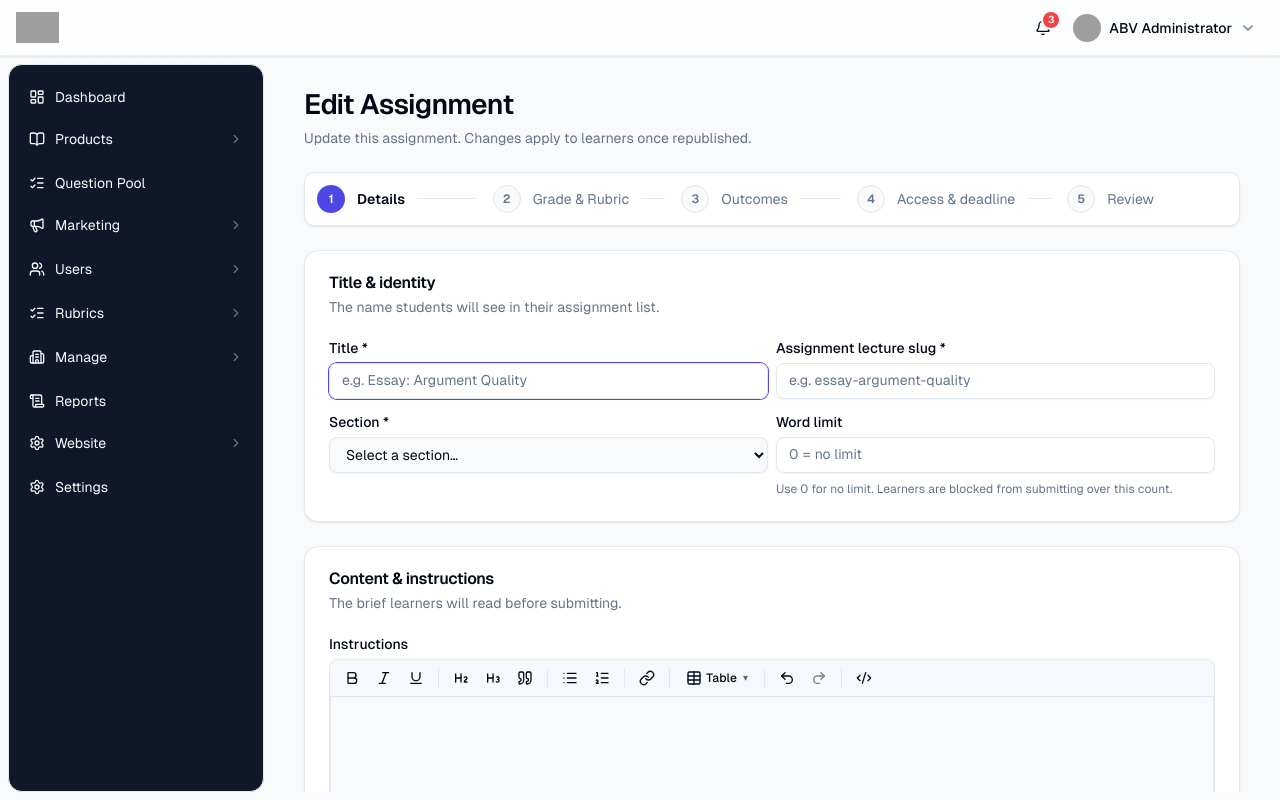
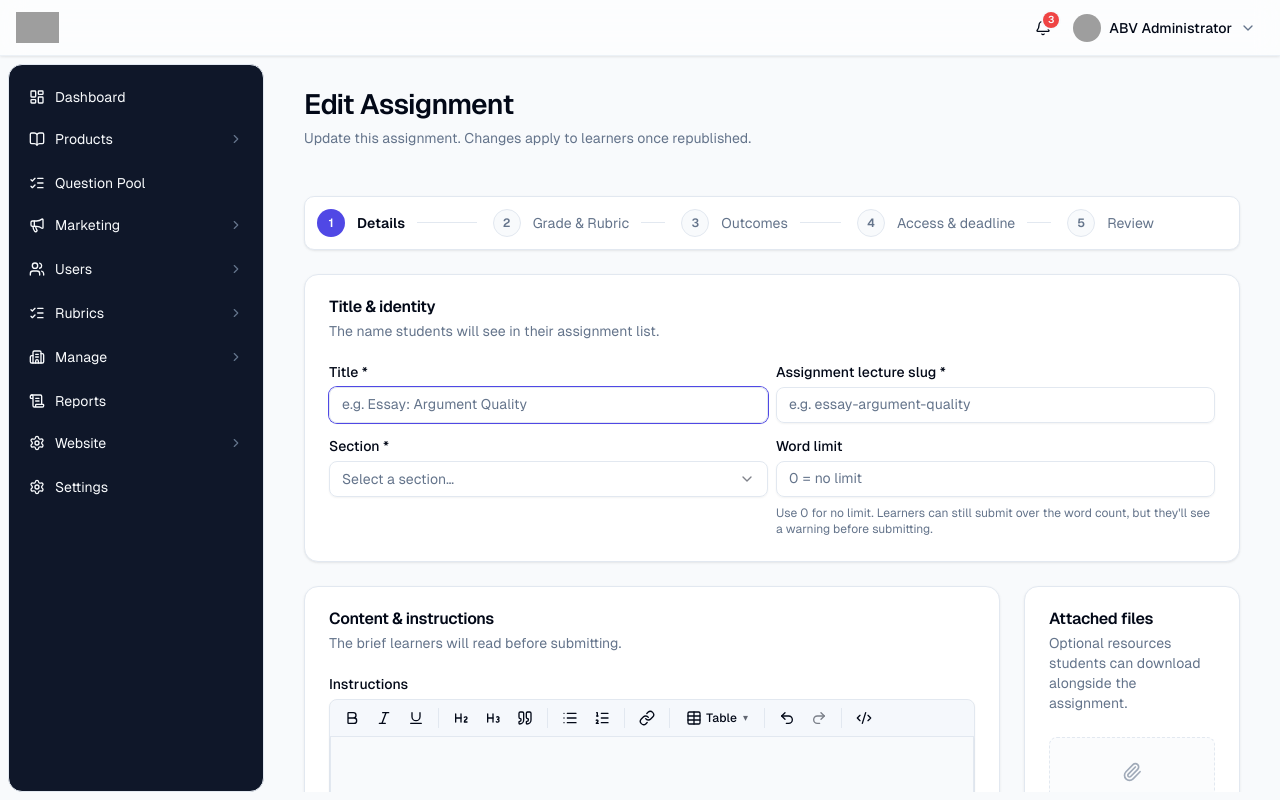
Before and after one commit to thanveer-git/enlight_lite_admin, a Next.js app: page /admin_modern/assignments/form/1 in a window 1280 px wide. Built offline with nearby package versions, Linux system fonts and the light colour scheme; grey boxes are pictures that could not be loaded.

Commit message:
Fix - design issues

```diff
--- a/components/ui/popover.tsx
+++ b/components/ui/popover.tsx
@@ -21,7 +21,7 @@ const PopoverContent = React.forwardRef<
       align={align}
       sideOffset={sideOffset}
       className={cn(
-        "z-50 w-72 rounded-md border bg-popover p-4 text-popover-foreground shadow-md outline-none data-[state=open]:animate-in data-[state=closed]:animate-out data-[state=closed]:fade-out-0 data-[state=open]:fade-in-0 data-[state=closed]:zoom-out-95 data-[state=open]:zoom-in-95 data-[side=bottom]:slide-in-from-top-2 data-[side=left]:slide-in-from-right-2 data-[side=right]:slide-in-from-left-2 data-[side=top]:slide-in-from-bottom-2 origin-[--radix-popover-content-transform-origin]",
+        "z-popover w-72 rounded-md border bg-popover p-4 text-popover-foreground shadow-md outline-none data-[state=open]:animate-in data-[state=closed]:animate-out data-[state=closed]:fade-out-0 data-[state=open]:fade-in-0 data-[state=closed]:zoom-out-95 data-[state=open]:zoom-in-95 data-[side=bottom]:slide-in-from-top-2 data-[side=left]:slide-in-from-right-2 data-[side=right]:slide-in-from-left-2 data-[side=top]:slide-in-from-bottom-2 origin-[--radix-popover-content-transform-origin]",
         className
       )}
       {...props}
--- a/components/ui/searchable-select.tsx
+++ b/components/ui/searchable-select.tsx
@@ -120,7 +120,7 @@ export function SearchableSelect(props: SearchableSelectProps) {
   };
 
   return (
-    <Popover open={open} onOpenChange={setOpen} modal={false}>
+    <Popover open={open} onOpenChange={setOpen}>
       <PopoverTrigger asChild>
         <button
           type="button"
@@ -136,7 +136,9 @@ export function SearchableSelect(props: SearchableSelectProps) {
           <span className={cn("line-clamp-1", !triggerLabel && "text-muted-foreground")}>
             {triggerLabel ?? placeholder}
           </span>
-          <ChevronDown className="h-4 w-4 shrink-0 opacity-50" />
+          <span className="flex shrink-0 items-center">
+            <ChevronDown className="h-4 w-4 opacity-50" />
+          </span>
         </button>
       </PopoverTrigger>
       <PopoverContent
@@ -185,6 +187,7 @@ export function SearchableSelect(props: SearchableSelectProps) {
                     selected && "bg-accent/50",
                   )}
                 >
+                  {multiple && (
                     <Checkbox
                       checked={selected}
                       onCheckedChange={() => toggle(opt.value)}
@@ -192,6 +195,7 @@ export function SearchableSelect(props: SearchableSelectProps) {
                       aria-hidden
                       className="pointer-events-none"
                     />
+                  )}
                   <div className="flex min-w-0 flex-1 flex-col">
                     <span className="truncate">{opt.label}</span>
                     {opt.description && (
--- a/features/assignments/wizard/components/access-rule-card.tsx
+++ b/features/assignments/wizard/components/access-rule-card.tsx
@@ -125,7 +125,7 @@ export function AccessRuleCard({
 
         {rule.audience === "single" && (
           <div className="grid gap-2">
-            <Label htmlFor={`student-${rule.id}`}>Student</Label>
+            <Label htmlFor={`student-${rule.id}`}>Learners</Label>
             <SearchableSelect
               triggerId={`student-${rule.id}`}
               value={rule.studentIds[0] ?? ""}
--- a/features/assignments/wizard/components/file-list.tsx
+++ b/features/assignments/wizard/components/file-list.tsx
@@ -43,7 +43,7 @@ export function FileList({ files, onChange }: FileListProps) {
         </label>
       ) : (
         <div className="space-y-2">
-          <ul className="grid gap-1 sm:grid-cols-2">
+          <ul className="grid gap-1">
             {files.map((f) => (
               <li
                 key={f.id}
--- a/features/assignments/wizard/steps/step-details.tsx
+++ b/features/assignments/wizard/steps/step-details.tsx
@@ -6,6 +6,7 @@ import { RichTextEditor } from "@/components/composite/rich-text-editor";
 import { FormSection } from "@/components/composite/form-section";
 import { Input } from "@/components/ui/input";
 import { Label } from "@/components/ui/label";
+import { SearchableSelect } from "@/components/ui/searchable-select";
 import { FileList } from "@/features/assignments/wizard/components/file-list";
 import type { AssignmentDraft } from "@/features/assignments/wizard/types";
 import { SECTIONS } from "@/features/assignments/seed";
@@ -54,19 +55,15 @@ export function StepDetails({ draft, onPatch }: StepDetailsProps) {
         <div className="grid items-start gap-2 sm:grid-cols-2">
           <div className="grid gap-2">
             <Label htmlFor="asg-section">Section *</Label>
-            <select
-              id="asg-section"
+            <SearchableSelect
+              triggerId="asg-section"
               value={draft.sectionId ?? ""}
-              onChange={(e) => onPatch({ sectionId: e.target.value || null })}
-              className="h-9 rounded-md border border-input bg-background px-3 text-sm shadow-sm focus-visible:outline-none focus-visible:ring-1 focus-visible:ring-ring"
-            >
-              <option value="">Select a section…</option>
-              {SECTIONS.map((s) => (
-                <option key={s.id} value={s.id}>
-                  {s.name}
-                </option>
-              ))}
-            </select>
+              onChange={(v) => onPatch({ sectionId: v || null })}
+              options={SECTIONS.map((s) => ({ value: s.id, label: s.name }))}
+              placeholder="Select a section…"
+              searchPlaceholder="Search sections…"
+              emptyMessage="No sections found."
+            />
           </div>
 
           <div className="grid gap-2">
@@ -84,13 +81,15 @@ export function StepDetails({ draft, onPatch }: StepDetailsProps) {
               }
             />
             <p className="text-xs text-muted-foreground">
-              Use 0 for no limit. Learners are blocked from submitting over this count.
+              Use 0 for no limit. Learners can still submit over the word count, but they&apos;ll see a warning before submitting.
             </p>
           </div>
         </div>
       </FormSection>
 
+      <div className="grid gap-6 lg:grid-cols-4">
         <FormSection
+          className="lg:col-span-3"
           title="Content & instructions"
           description="The brief learners will read before submitting."
         >
@@ -106,11 +105,13 @@ export function StepDetails({ draft, onPatch }: StepDetailsProps) {
         </FormSection>
 
         <FormSection
+          className="lg:col-span-1"
           title="Attached files"
           description="Optional resources students can download alongside the assignment."
         >
           <FileList files={draft.files} onChange={(files) => onPatch({ files })} />
         </FormSection>
       </div>
+    </div>
   );
 }
--- a/features/assignments/wizard/steps/step-review.tsx
+++ b/features/assignments/wizard/steps/step-review.tsx
@@ -34,14 +34,6 @@ const STEP_LABEL: Record<ValidationStep, string> = {
   outcomes: "Step 3",
   access: "Step 4",
   review: "Step 5",
-};
-
-const STEP_TITLE: Record<ValidationStep, string> = {
-  details: "Details",
-  grade: "Grade",
-  outcomes: "Outcomes",
-  access: "Access & deadline",
-  review: "Review",
 };
 
 function formatDate(iso: string | null): string {
@@ -241,7 +233,7 @@ function Section({ title, step, onJumpToStep, actions, children }: SectionProps)
             className="inline-flex items-center gap-1 text-xs font-medium text-primary hover:underline"
           >
             <Edit3 className="size-3" />
-            Edit {STEP_LABEL[step]} · {STEP_TITLE[step]}
+            Edit {STEP_LABEL[step]}
           </button>
         </div>
       </div>
--- a/features/rubrics/wizard/rubric-wizard.tsx
+++ b/features/rubrics/wizard/rubric-wizard.tsx
@@ -15,7 +15,7 @@
  * `StepReview` components used by the route page so behaviour stays
  * identical between the two entry points.
  */
-import { useEffect, useMemo, useState } from "react";
+import { useEffect, useMemo, useRef, useState } from "react";
 
 import { ArrowLeft, ArrowRight, Save } from "lucide-react";
 
@@ -69,6 +69,21 @@ export function RubricWizard({
   const [draft, setDraft] = useState<RubricDraft | null>(null);
   const [submitting, setSubmitting] = useState(false);
   const [maxReachedIdx, setMaxReachedIdx] = useState(0);
+
+  const stepperSentinelRef = useRef<HTMLDivElement | null>(null);
+  const stepperRef = useRef<HTMLOListElement | null>(null);
+  useEffect(() => {
+    const sentinel = stepperSentinelRef.current;
+    const stepper = stepperRef.current;
+    if (!sentinel || !stepper || compact) return;
+    const observer = new IntersectionObserver(
+      ([entry]) =>
+        stepper.setAttribute("data-stuck", entry.isIntersecting ? "false" : "true"),
+      { threshold: [1] },
+    );
+    observer.observe(sentinel);
+    return () => observer.disconnect();
+  }, [compact]);
 
   useEffect(() => {
     let cancelled = false;
@@ -234,10 +249,13 @@ export function RubricWizard({
 
   return (
     <div className={cn("flex w-full flex-col gap-4", className)}>
+      {!compact && <div ref={stepperSentinelRef} aria-hidden className="h-0 w-full" />}
       <ol
+        ref={stepperRef}
         aria-label="Wizard steps"
         className={cn(
-          "flex w-full items-center gap-2 overflow-x-auto rounded-lg border bg-card p-3 shadow-soft",
+          "flex w-full items-center gap-2 overflow-x-auto rounded-lg border bg-card p-3 shadow-soft data-[stuck=true]:rounded-t-none",
+          !compact && "sticky top-0 z-sticky",
           compact && "p-2",
         )}
       >
--- a/templates/wizard-page.tsx
+++ b/templates/wizard-page.tsx
@@ -1,4 +1,4 @@
-import type { ReactNode } from "react";
+import { useEffect, useRef, type ReactNode } from "react";
 
 import { Breadcrumb, type BreadcrumbItem } from "@/components/composite/breadcrumb";
 import { PageHeader } from "@/components/composite/page-header";
@@ -42,15 +42,33 @@ export function WizardPage({
   const currentIdx = steps ? steps.findIndex((s) => s.id === currentStep) : 0;
   const safeIdx = currentIdx === -1 ? 0 : currentIdx;
 
+  const sentinelRef = useRef<HTMLDivElement | null>(null);
+  const stepperRef = useRef<HTMLOListElement | null>(null);
+
+  useEffect(() => {
+    const sentinel = sentinelRef.current;
+    const stepper = stepperRef.current;
+    if (!sentinel || !stepper) return;
+    const observer = new IntersectionObserver(
+      ([entry]) => stepper.setAttribute("data-stuck", entry.isIntersecting ? "false" : "true"),
+      { threshold: [1] },
+    );
+    observer.observe(sentinel);
+    return () => observer.disconnect();
+  }, [steps, currentStep]);
+
   return (
     <div className={cn("flex min-w-0 flex-col gap-6", className)}>
       {breadcrumbs && <Breadcrumb items={breadcrumbs} />}
       <PageHeader title={title} description={description} />
 
       {!children && steps && currentStep && (
-        <ol
-          aria-label="Wizard steps"
-          className="flex w-full items-center gap-2 overflow-x-auto rounded-lg border bg-card p-3 shadow-soft"
+        <>
+          <div ref={sentinelRef} aria-hidden className="h-0 w-full" />
+          <ol
+            ref={stepperRef}
+            aria-label="Wizard steps"
+            className="sticky top-0 z-sticky flex w-full items-center gap-2 overflow-x-auto rounded-lg border bg-card p-3 shadow-soft data-[stuck=true]:rounded-t-none"
         >
           {steps.map((step, idx) => {
           const status = idx < safeIdx ? "done" : idx === safeIdx ? "current" : "upcoming";
@@ -120,6 +138,7 @@ export function WizardPage({
           );
         })}
       </ol>
+        </>
       )}
 
       <div className="flex flex-col gap-4">
```
Also changed, not shown: features/assignments/wizard/components/resolved-preview.tsx (+15 -17 lines), features/assignments/wizard/steps/step-grade.tsx (+9 -9 lines). Lines whose indentation alone changed are shown as unchanged.
